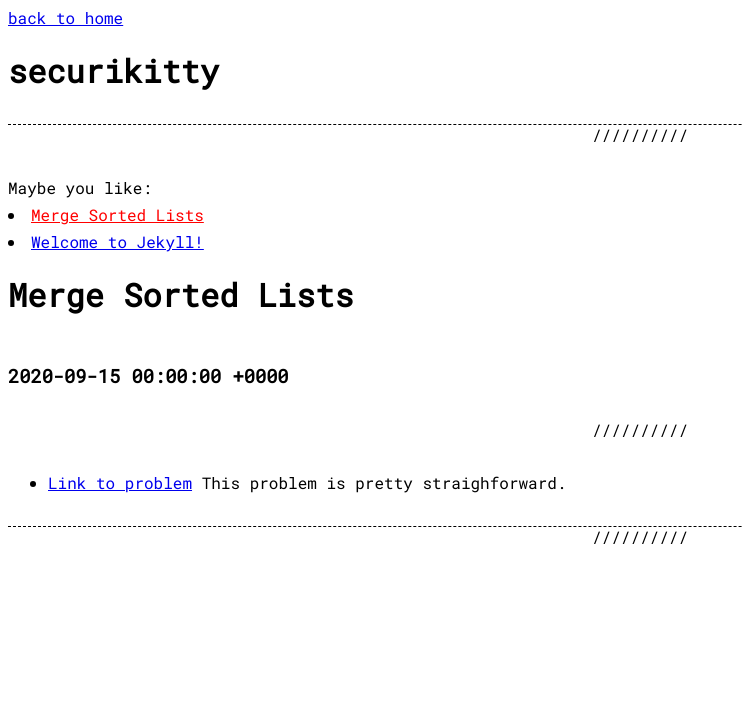
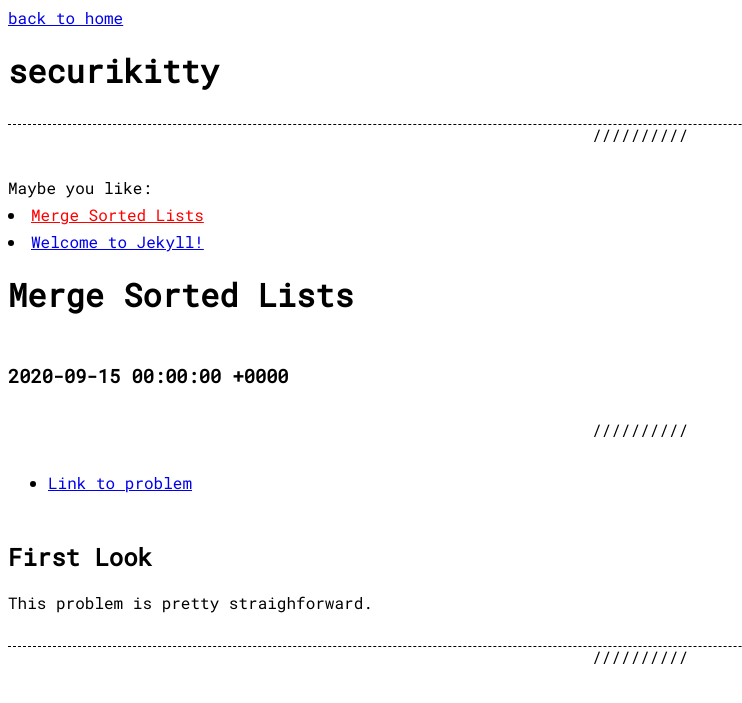
Before and after one commit to lephdao/lephdao.github.io, a Jekyll site: the page built from _posts/2020-09-15-merge-sorted-lists.md, in a window 1280 px wide. Shown: the top 703 px of the page, without its empty margins (0-742 px from the left). Built offline with Jekyll 4.4.1, drawn with Linux system fonts in a browser that asks for light colours.

Commit message:
Update 2020-09-15-merge-sorted-lists.md

```diff
--- a/_posts/2020-09-15-merge-sorted-lists.md
+++ b/_posts/2020-09-15-merge-sorted-lists.md
@@ -3,4 +3,6 @@ categories: code
 ---
 
 * [Link to problem](https://leetcode.com/problems/merge-sorted-array/)
+
+## First Look
 This problem is pretty straighforward.
```
